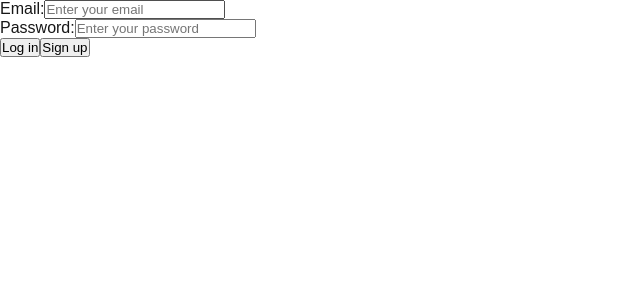
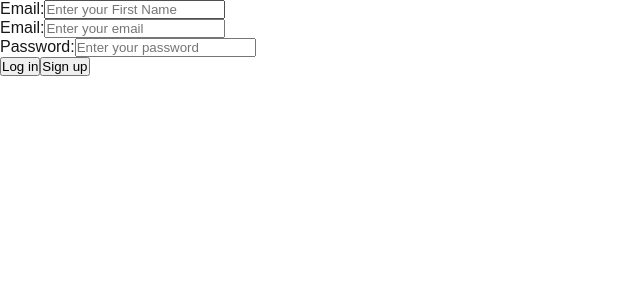
Before and after one commit to chengivan2/invoily, a Next.js app: page /login in a window 1280 px wide. Shown: the top 300 px of the page, without its empty margins (0-640 px from the left). Built offline with nearby package versions, Linux system fonts and the light colour scheme.

Commit message:
Added a way to include first name to register.

```diff
--- a/src/app/login/actions.js
+++ b/src/app/login/actions.js
@@ -31,6 +31,11 @@ export async function signup(formData) {
   const data = {
     email: formData.get("email"),
     password: formData.get("password"),
+    options: {
+        data: {
+          name: formData.get("name"),
+        },
+      },
   };
 
   const { error } = await supabase.auth.signUp(data);
--- a/src/app/login/page.js
+++ b/src/app/login/page.js
@@ -1,8 +1,17 @@
-import { login, signup } from './actions';
+import { login, signup } from "./actions";
 
 export default function LoginPage() {
   return (
     <form>
+      <div>
+        <label htmlFor="name">Email:</label>
+        <input
+          id="name"
+          name="name"
+          type="text"
+          placeholder="Enter your First Name"
+        />
+      </div>
       <div>
         <label htmlFor="email">Email:</label>
         <input
```
